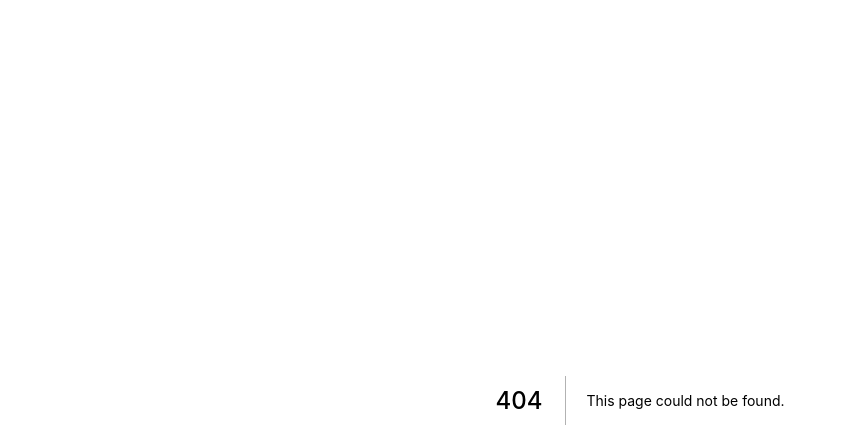
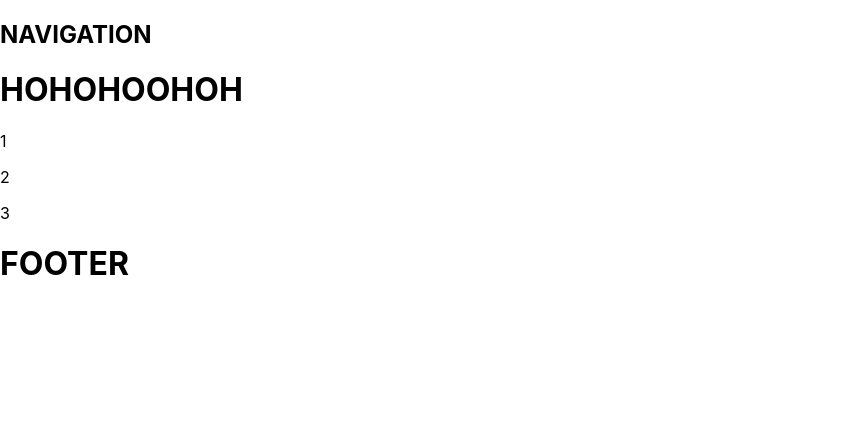
Before and after one commit to vitaly-bogdanov/learn-next-js-with-typescript, a Next.js app: page /shop in a window 1280 px wide. Before the commit this address had no page. Shown: the top 448 px of the page, without its empty margins (0-847 px from the left). Built offline with nearby package versions, Linux system fonts and the light colour scheme.

Commit message:
learn Next.js with TypeScript

```diff
--- /dev/null
+++ b/config.ts
@@ -0,0 +1 @@
+export const URL = "http://localhost:3000";
--- /dev/null
+++ b/layouts/ClientLayout.tsx
@@ -0,0 +1,33 @@
+import { PropsWithChildren, FunctionComponent, ElementRef } from 'react';
+import Head from 'next/head';
+
+type Props = {
+  title: string
+  description: string
+  keywords: string
+};
+
+const ClientLayout: FunctionComponent<PropsWithChildren<Props>> = ({title, description, keywords, children}) => (
+  <>
+    <Head>
+      <title>{title}</title>
+      <link rel="icon" href="/favicon.ico" />
+      <meta name="description" content={description}/>
+      <meta name="keywords" content={keywords}/>
+      <meta charSet="utf-8"/>
+    </Head>
+    <header>
+      <nav>
+        <h1>NAVIGATION</h1>
+      </nav>
+    </header>
+    <main>
+      {children}
+    </main>
+    <footer>
+      <h1>FOOTER</h1>
+    </footer>
+  </>
+);
+
+export default ClientLayout;
--- a/package.json
+++ b/package.json
@@ -11,5 +11,10 @@
     "next": "10.0.6",
     "react": "17.0.1",
     "react-dom": "17.0.1"
+  },
+  "devDependencies": {
+    "@types/node": "^14.14.27",
+    "@types/react": "^17.0.2",
+    "typescript": "^4.1.5"
   }
 }
--- a/pages/_app.js
+++ b/pages/_app.tsx
@@ -1,6 +1,7 @@
+import { AppProps } from 'next/app';
 import '../styles/globals.css'
 
-function MyApp({ Component, pageProps }) {
+function MyApp({ Component, pageProps }: AppProps) {
   return <Component {...pageProps} />
 }
 
--- a/pages/api/hello.js
+++ /dev/null
@@ -1,5 +0,0 @@
-// Next.js API route support: https://nextjs.org/docs/api-routes/introduction
-
-export default (req, res) => {
-  res.status(200).json({ name: 'John Doe' })
-}
--- /dev/null
+++ b/pages/api/hello.ts
@@ -0,0 +1,15 @@
+// Next.js API route support: https://nextjs.org/docs/api-routes/introduction
+import { NextApiRequest, NextApiResponse } from 'next';
+
+type TData = {
+  message: String
+}
+
+export default (req: NextApiRequest, res: NextApiResponse<TData | void>): void => {
+  if (req.method === 'POST') {
+    res.status(200).json({ message: __filename });
+  } else {
+    res.setHeader('Allow', ['POST'])
+    res.status(405).end(); // Method Not Allowed
+  }
+}
--- /dev/null
+++ b/pages/shop/index.tsx
@@ -0,0 +1,15 @@
+import Head from 'next/head';
+import { FunctionComponent } from 'react';
+import Link from 'next/link'
+import ClientLayout from '../../layouts/ClientLayout';
+
+const Shop: FunctionComponent = () => (
+  <ClientLayout title="Test title" description="Test description" keywords="Test keywords">
+    <h1 className="test-class">HOHOHOOHOH</h1>
+    <p><Link href="/shop/1">1</Link></p>
+    <p><Link href="/shop/2">2</Link></p>
+    <p><Link href="/shop/3">3</Link></p>
+  </ClientLayout>
+);
+
+export default Shop;
--- a/styles/Home.module.css
+++ b/styles/Home.module.css
@@ -80,6 +80,10 @@
   margin-top: 3rem;
 }
 
+.testClass {
+  color: red;
+}
+
 .card {
   margin: 1rem;
   flex-basis: 45%;
```
Also changed, not shown: pages/index.tsx (renamed from pages/index.js, +5 -2 lines), pages/shop/products/[id].tsx (added, +29 -0 lines), tsconfig.json (added, +30 -0 lines), next-env.d.ts (added), 1 other file (tests, documents, lock files or other folders).
